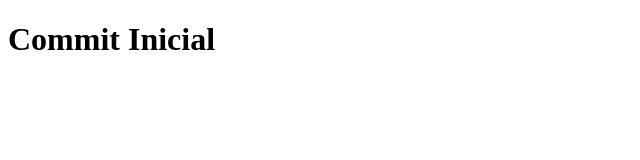
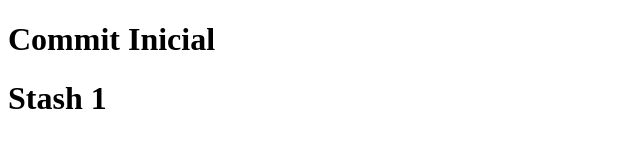
Before and after one commit to mathgomes064/teste_git, a plain HTML site: page index.html in a window 1280 px wide. Shown: the whole page, without its empty margins (0-640 px from the left). Drawn offline with Linux system fonts and the light colour scheme.

Commit message:
feat: stash um

```diff
--- a/index.html
+++ b/index.html
@@ -8,5 +8,7 @@
 <body>
     <h1>Commit Inicial</h1>
 
+    <h1>Stash 1</h1>
+
 </body>
 </html>
```
